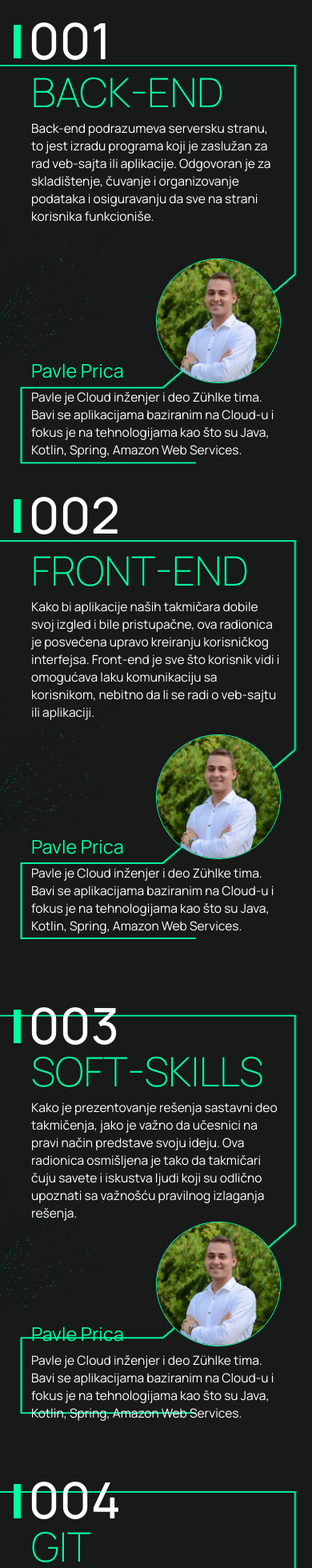
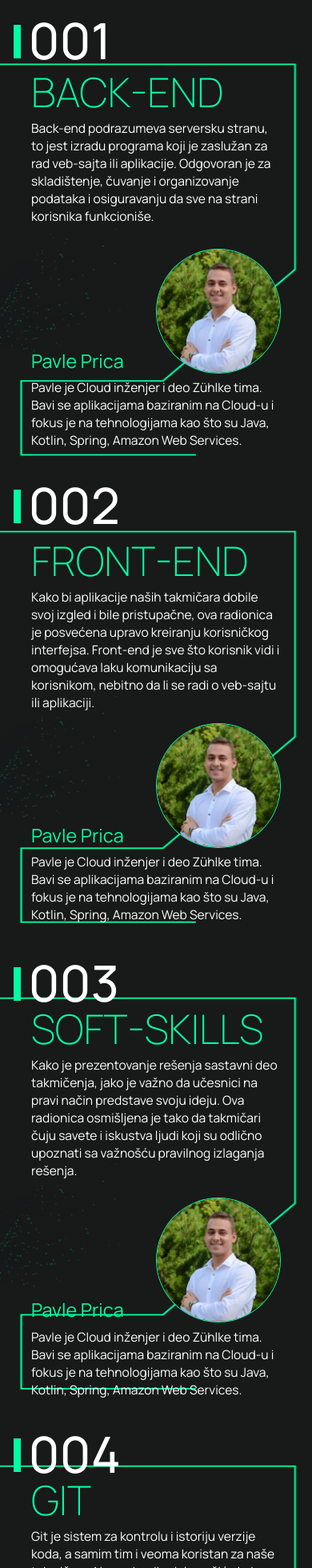
Before and after one commit to Nikola787/hzs-5.0, a React (Create React App) app: page /#/ in a window 390 px wide. Shown: the top 1960 px of the page at 80% size. Built offline with nearby package versions, Linux system fonts and the light colour scheme.

Commit message:
zavrsio sam sve

```diff
--- a/src/components/radionice/radionice.css
+++ b/src/components/radionice/radionice.css
@@ -189,7 +189,7 @@
 @media screen and (max-width: 960px) {
   .radionice-wrapper {
     background-image: url(../../images/RadioniceMobilni.png);
-    background-size: 100% 100%;
+    background-size: 100vw 600vw;
   }
   .radionica1-container,
   .radionica3-container {
@@ -206,13 +206,24 @@
   }
 
   .radionica1-container {
-    gap: 5vh;
+    gap: 3.6vh;
     padding-top: 8%;
     padding-bottom: 0;
   }
   .radionica2-container {
     padding-top: 13%;
-    gap: 2vh;
+    gap: 1.7vh;
+  }
+
+  .radionica3-container {
+    padding-top: 0;
+    padding-bottom: 13%;
+    gap: 2.8vh;
+  }
+
+  .radionica4-container {
+    padding-top: 0;
+    gap: 6.2vh;
   }
 
   .radionica1-desno-container {
```
